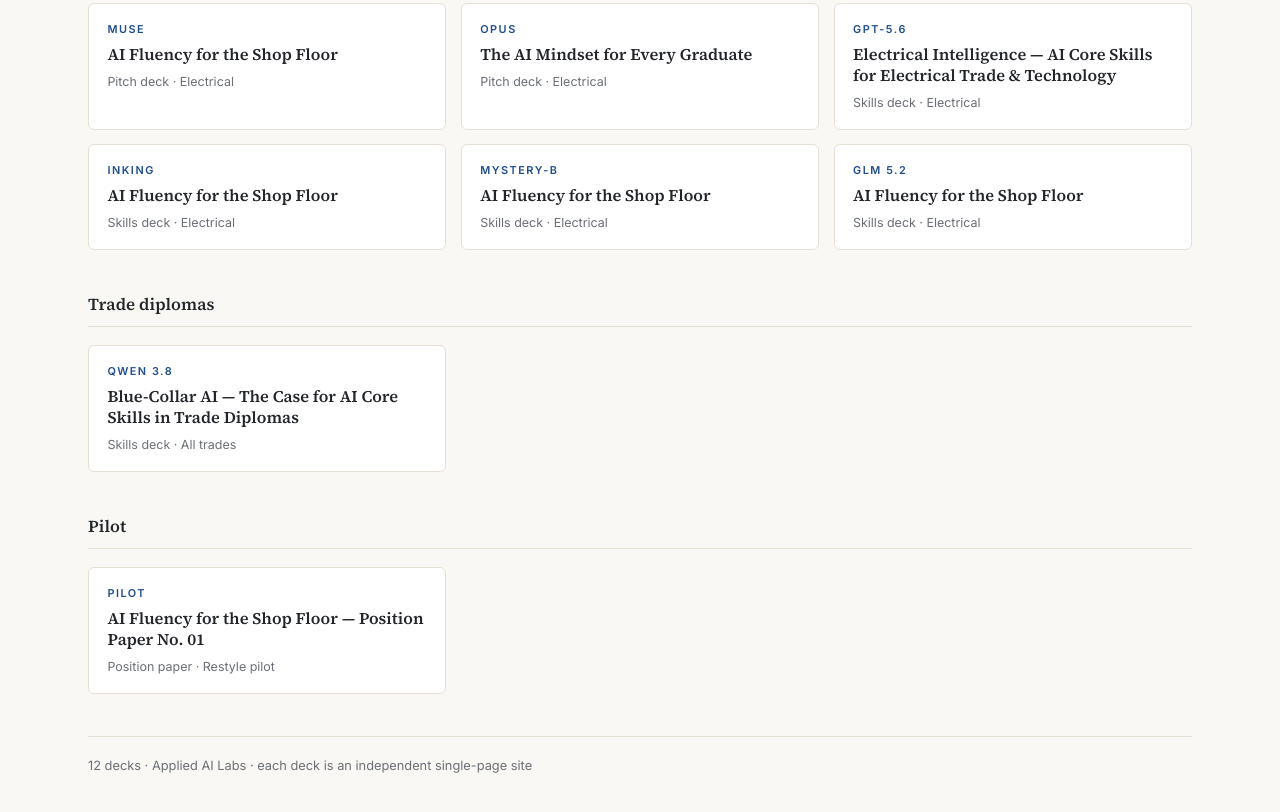
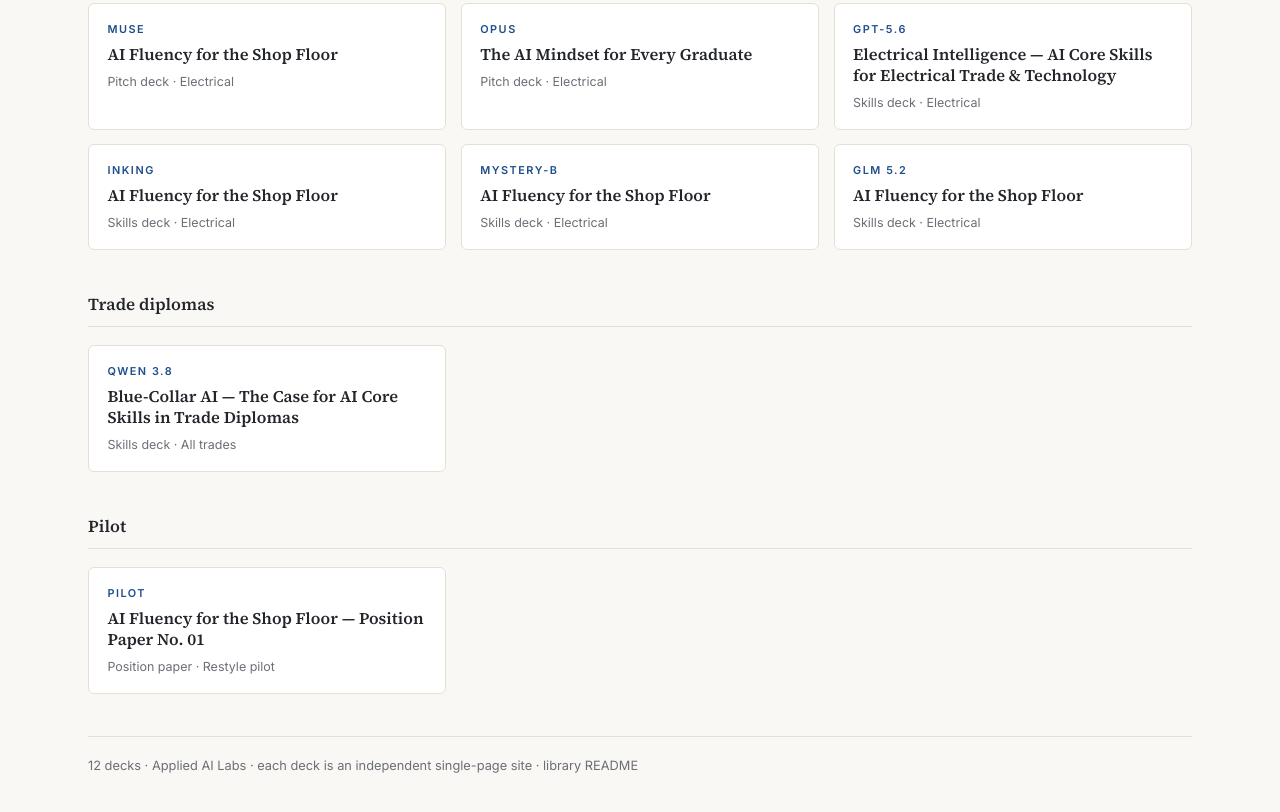
Before and after one commit to toddwmac/trade-launch, a plain HTML site: page index.html in a window 1280 px wide. Shown: the part 713-1525 px from the top of the page. Drawn offline with Linux system fonts and the light colour scheme.

Commit message:
Add README (mirrored from library workspace) and footer link

```diff
--- a/index.html
+++ b/index.html
@@ -88,6 +88,8 @@
     font-size: 0.8rem;
     color: var(--muted);
   }
+  footer a { color: inherit; text-decoration: none; }
+  footer a:hover { color: var(--blue); text-decoration: underline; }
 </style>
 </head>
 <body>
@@ -184,7 +186,7 @@
     </div>
   </section>
 
-  <footer>12 decks · Applied AI Labs · each deck is an independent single-page site</footer>
+  <footer>12 decks · Applied AI Labs · each deck is an independent single-page site · <a href="https://github.com/toddwmac/trade-launch/blob/main/README.md" target="_blank" rel="noopener">library README</a></footer>
 </main>
 </body>
 </html>
```
Also changed, not shown: 1 other file.
